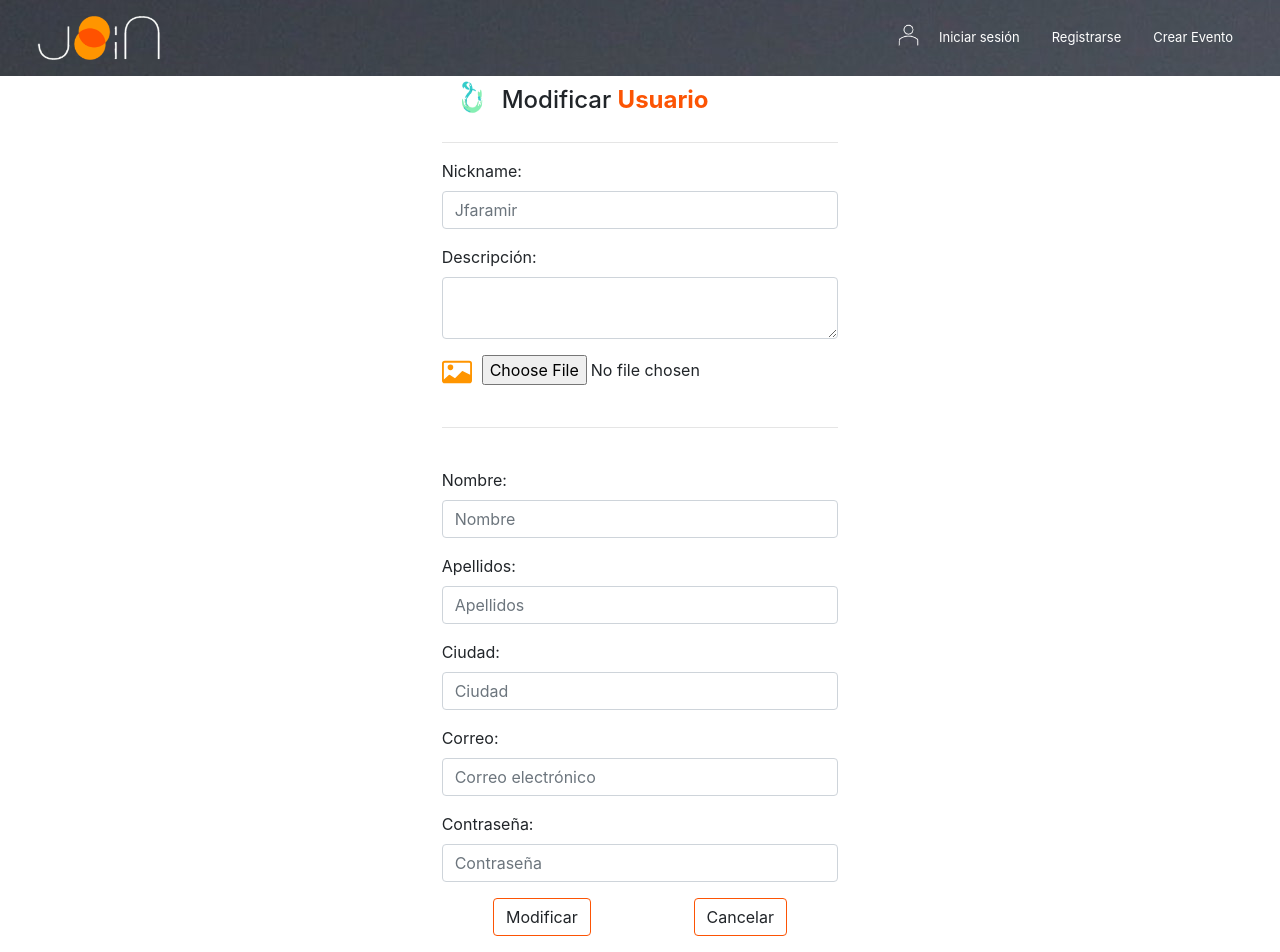
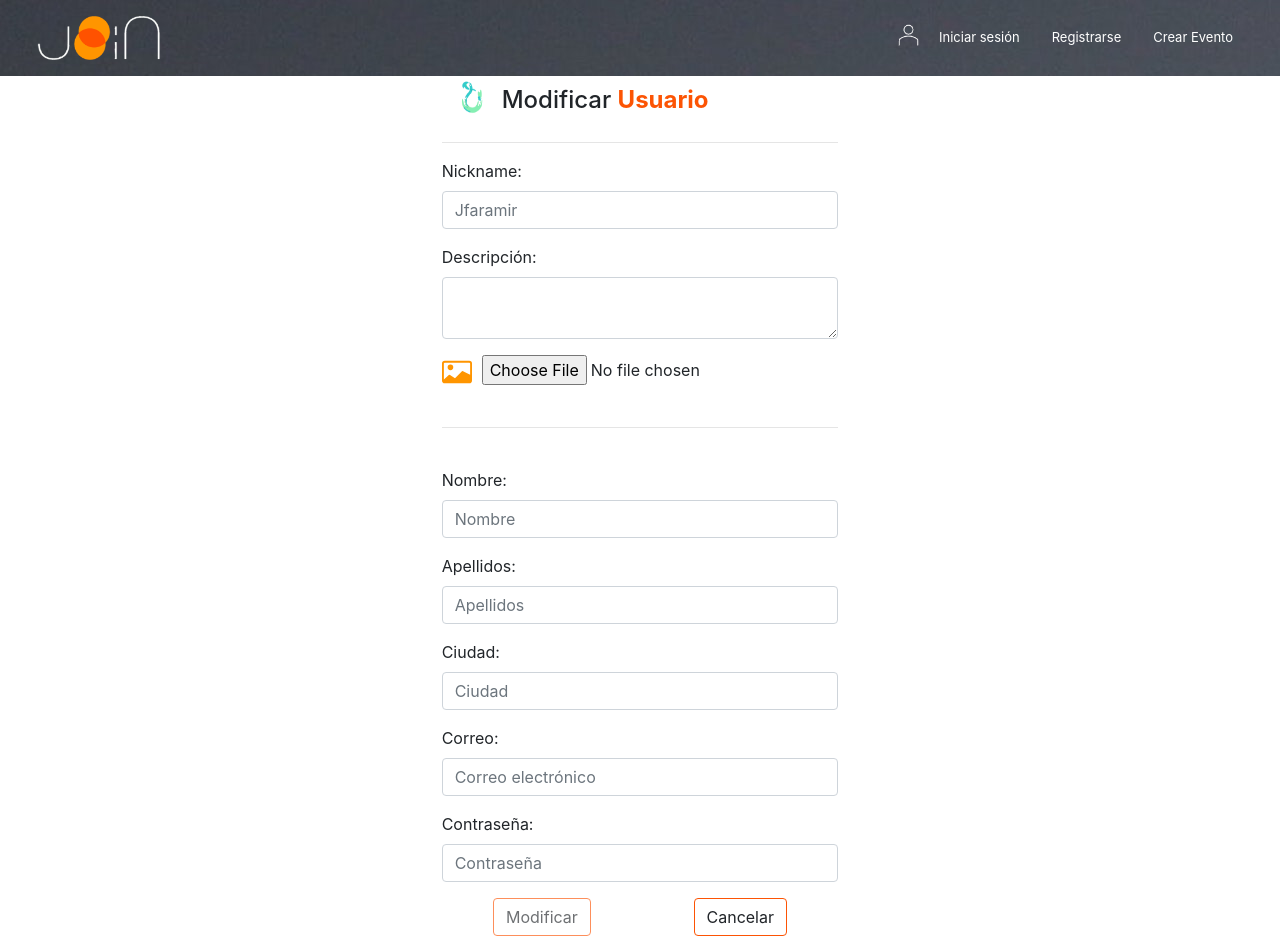
Before and after one commit to angelriera91/JOIN, an Angular app in the folder join-app/: page /perfil/modify in a window 1280 px wide. Shown: the top 952 px of the page. Built offline with nearby package versions, Linux system fonts and the light colour scheme.

Commit message:
cambio boton modificar

```diff
--- a/join-app/src/app/pages/modify/modify.component.html
+++ b/join-app/src/app/pages/modify/modify.component.html
@@ -73,7 +73,7 @@
             <div>
                 <div class="centrar">
                     <div class="col-4" class="form-group">
-                        <button class="btn btn-block" id="color" style="border: solid 1px #fc5404;">Modificar</button>
+                        <button class="btn btn-block" id="color" style="border: solid 1px #fc5404;" [disabled]="userForm.invalid">Modificar</button>
                     </div>
                     <div class="col-4" class="form-group">
                         <button class="btn btn-block" id="color" style="border: solid 1px #fc5404;">Cancelar</button>
```
